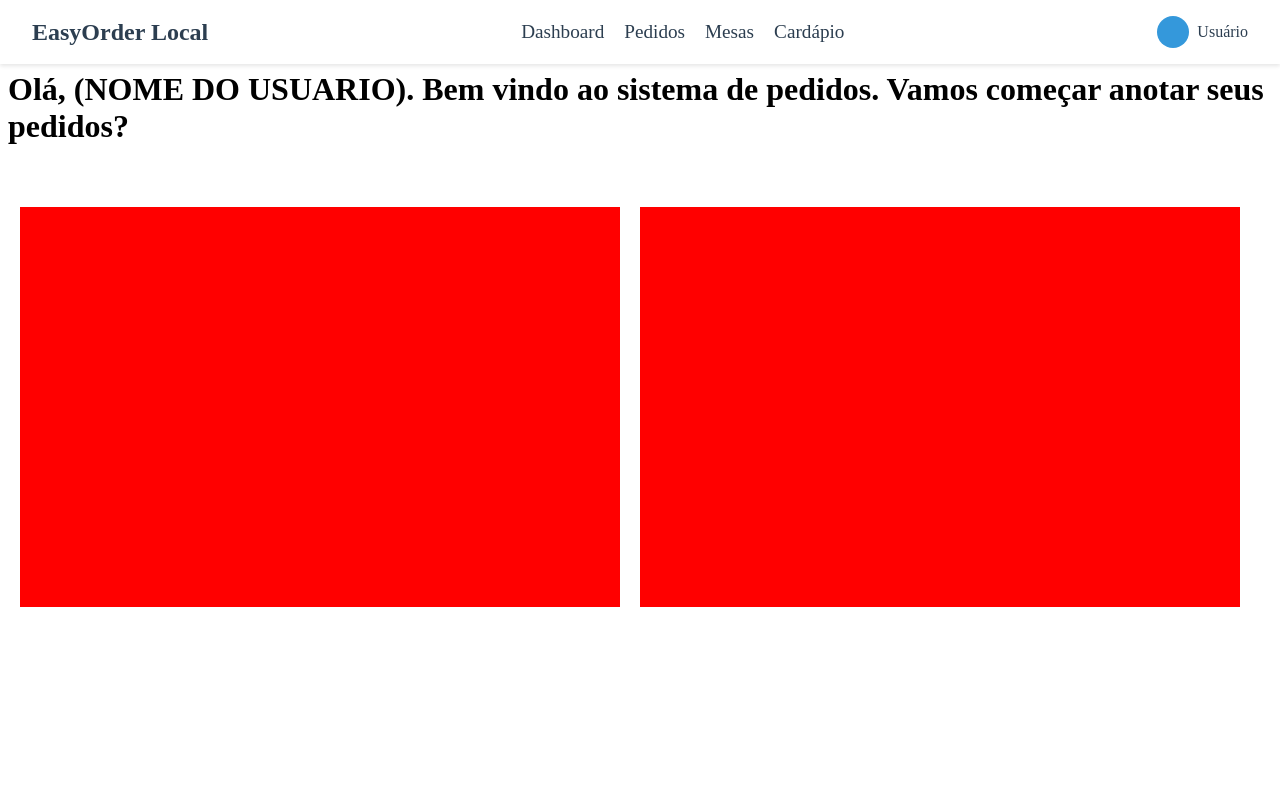
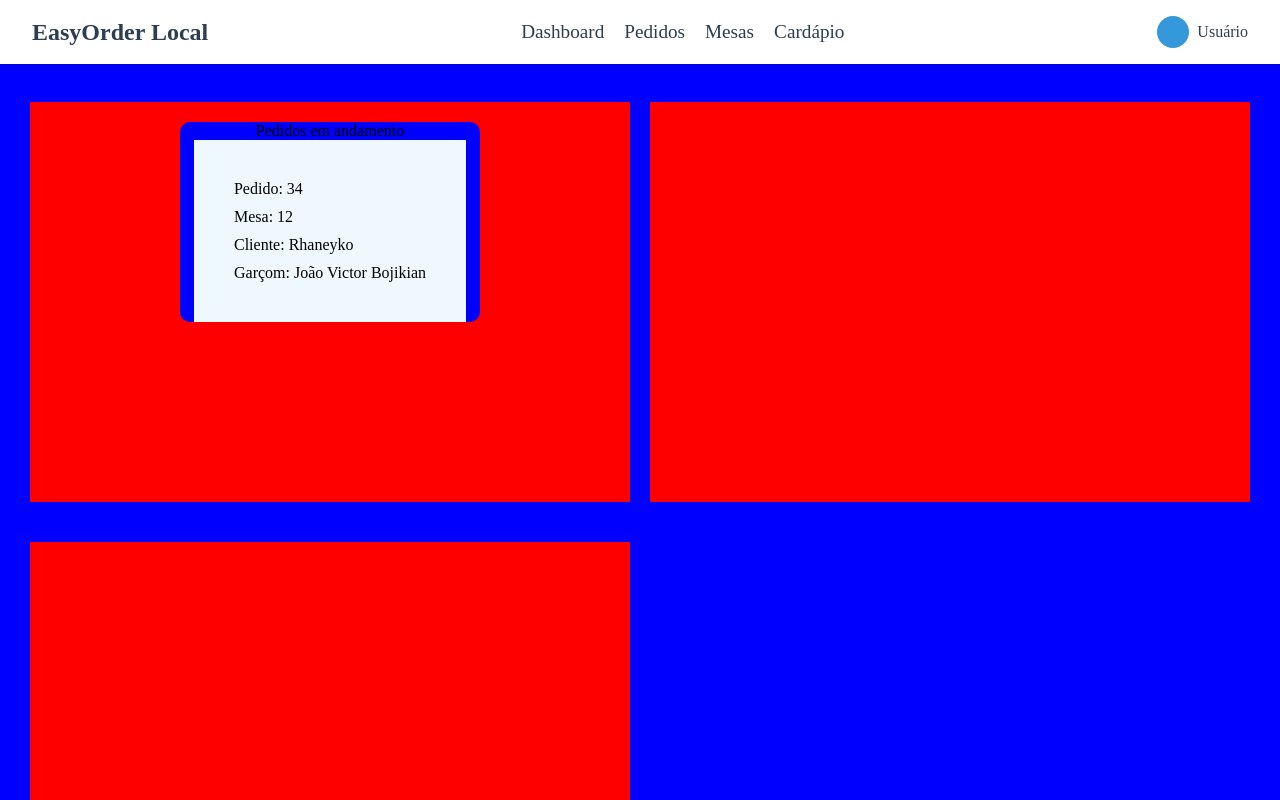
Before and after one commit to rhaneyko/easyorder, a React (Create React App) app: page / in a window 1280 px wide. Shown: the top 800 px of the page. Built offline with nearby package versions, Linux system fonts and the light colour scheme.

Commit message:
Criando o card de pedidos em andamento.

```diff
--- a/src/pages/Dashboard/index.tsx
+++ b/src/pages/Dashboard/index.tsx
@@ -1,13 +1,22 @@
 import React from "react";
 
-import { CardsContainer, ContainerDashboard, Mesas, Pedidos, VendasDoDia } from "./styles";
+import { CardsContainer, ContainerDashboard, Mesas, Pedidos, PedidosEmAndamento, PedidosEmAndamentoContent, VendasDoDia } from "./styles";
 
 const Dashboard = () => {
     return (
         <ContainerDashboard>
-            <h1>Olá, (NOME DO USUARIO). Bem vindo ao sistema de pedidos. Vamos começar anotar seus pedidos?</h1>
             <CardsContainer>
-                <Pedidos></Pedidos>
+                <Pedidos>
+                    <PedidosEmAndamento>
+                        <span>Pedidos em andamento</span>
+                        <PedidosEmAndamentoContent>
+                            <span>Pedido: 34</span>
+                            <span>Mesa: 12</span>
+                            <span>Cliente: Rhaneyko</span>
+                            <span>Garçom: João Victor Bojikian</span>
+                        </PedidosEmAndamentoContent>
+                    </PedidosEmAndamento>
+                </Pedidos>
                 <Mesas></Mesas>
                 <VendasDoDia></VendasDoDia>
             </CardsContainer>
--- a/src/pages/Dashboard/styles.ts
+++ b/src/pages/Dashboard/styles.ts
@@ -10,8 +10,13 @@ export const ContainerDashboard = styled.div`
 `;
 
 export const CardsContainer = styled.div`
-    display: flex;
+    display: grid;
+    grid-template-columns: 1fr 1fr;
     gap: 20px;
+    padding: 32px 32px;
+
+    background-color: blue;
+
 `;
 
 export const Mesas = styled.div`
@@ -31,9 +36,38 @@ export const Pedidos = styled.div`
     height: 400px;
     flex-wrap: wrap;
     justify-content: center;
-    gap: 10px;
     margin-top: 20px;
     background-color: red;
 `;
 
-export const VendasDoDia = styled.div``;
+export const PedidosEmAndamento = styled.div`
+    display: flex;
+    flex-direction: column;
+    align-items: center;
+    width: 300px;
+    height: 200px;
+    justify-content: center;
+    margin-top: 20px;
+    background-color: blue;
+
+    border-radius: 10px;
+`;
+
+export const PedidosEmAndamentoContent = styled.div`
+    display: flex;
+    flex-direction: column;
+    padding: 40px;
+    gap: 10px;
+
+    background-color: aliceblue;
+`;
+
+export const VendasDoDia = styled.div`
+  display: flex;
+    width: 600px;
+    height: 400px;
+    flex-wrap: wrap;
+    justify-content: center;
+    margin-top: 20px;
+    background-color: red;
+`;
```
